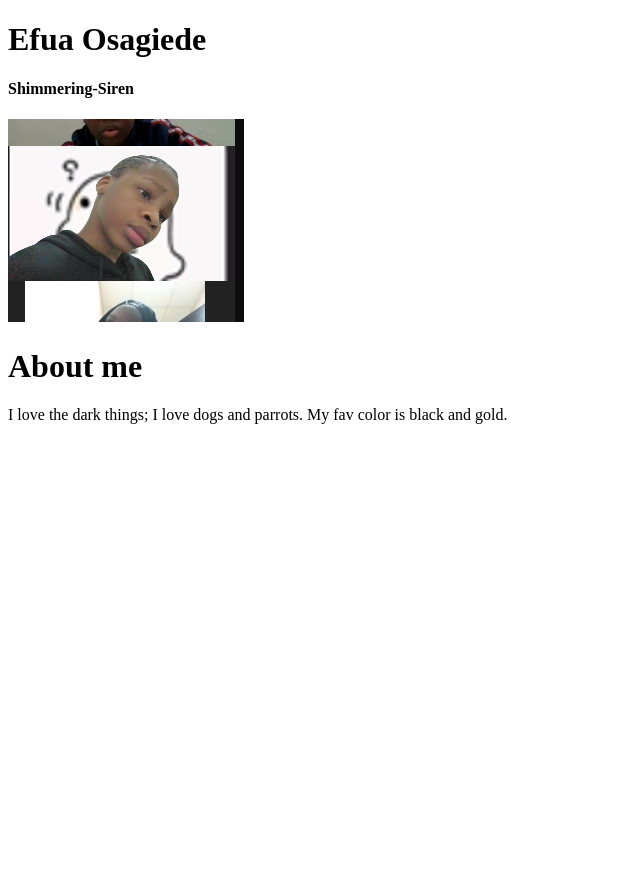
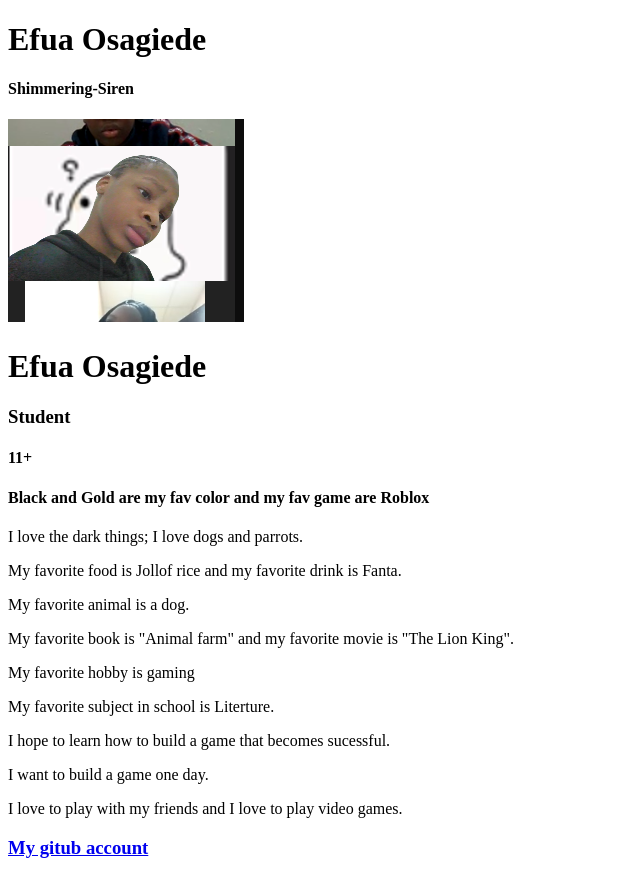
Before and after one commit to Shimmering-Siren/My_Profile, a plain HTML site: page index.html in a window 1280 px wide. Shown: the whole page, without its empty margins (0-640 px from the left). Before the commit the page ends 800 px from the top, so only its background shows below. Drawn offline with Linux system fonts and the light colour scheme.

Commit message:
About me

```diff
--- a/index.html
+++ b/index.html
@@ -9,7 +9,34 @@
    <h1>Efua Osagiede</h1>
    <h4>Shimmering-Siren</h4>
 <img src="Screenshot 2025-01-22 135136.png" alt=Student wearing a dark hoodie in a classroom setting with a whiteboard in the background and a cartoon drawing with a question mark partially visible behind them; the atmosphere appears casual and relaxed>
-   <h1>About me</h1>
-   <p>I love the dark things; I love dogs and parrots. My fav color is black and gold.</p>
+
+    <! -- Your name -- >
+    <h1>Efua Osagiede</h1>
+    <! -- Your title or role (e.g., Student, Developer, etc. ) -- >
+    <h3> Student </h3>
+    <! -- Your age -- >
+    <h4>11+</h4>
+    <! -- Your favorite color or game -- >
+    <h4>Black and Gold are my fav color and my fav game are Roblox</h4>
+    <! -- What you love doing (drawing, reading, dancing, etc. ) -- >
+    <p>I love the dark things; I love dogs and parrots.</p>
+    <! -- Your favorite food or drink -- >
+    <p>My favorite food is Jollof rice and my favorite drink is Fanta.</p>
+    <! -- Your favorite animal -- >
+    <p>My favorite animal is a dog.</p>
+    <! -- Your favorite book or movie -- >
+    <p>My favorite book is "Animal farm" and my favorite movie is "The Lion King".</p>
+    <! -- Your favorite hobby or activity -- >
+     <p>My favorite hobby is gaming </p>
+    <! -- Your favorite subject in school -- >
+     <p>My favorite subject in school is Literture.</p>
+    <! -- What you hope to learn in this coding class -- >
+     <p>I hope to learn how to build a game that becomes sucessful.</p>
+    <! -- What you want to build one day -- >
+        <p>I want to build a game one day.</p>
+    <! -- Anything else fun about you !-- >
+     <p>I love to play with my friends and I love to play video games.</p>
+     <! -- My git hub account -- >
+     <h3> <a href="https://github.com/Shimmering-Siren">My gitub account</a></h3>
 </body>
 </html>
```
Also changed, not shown: test.html (+2 -0 lines).
